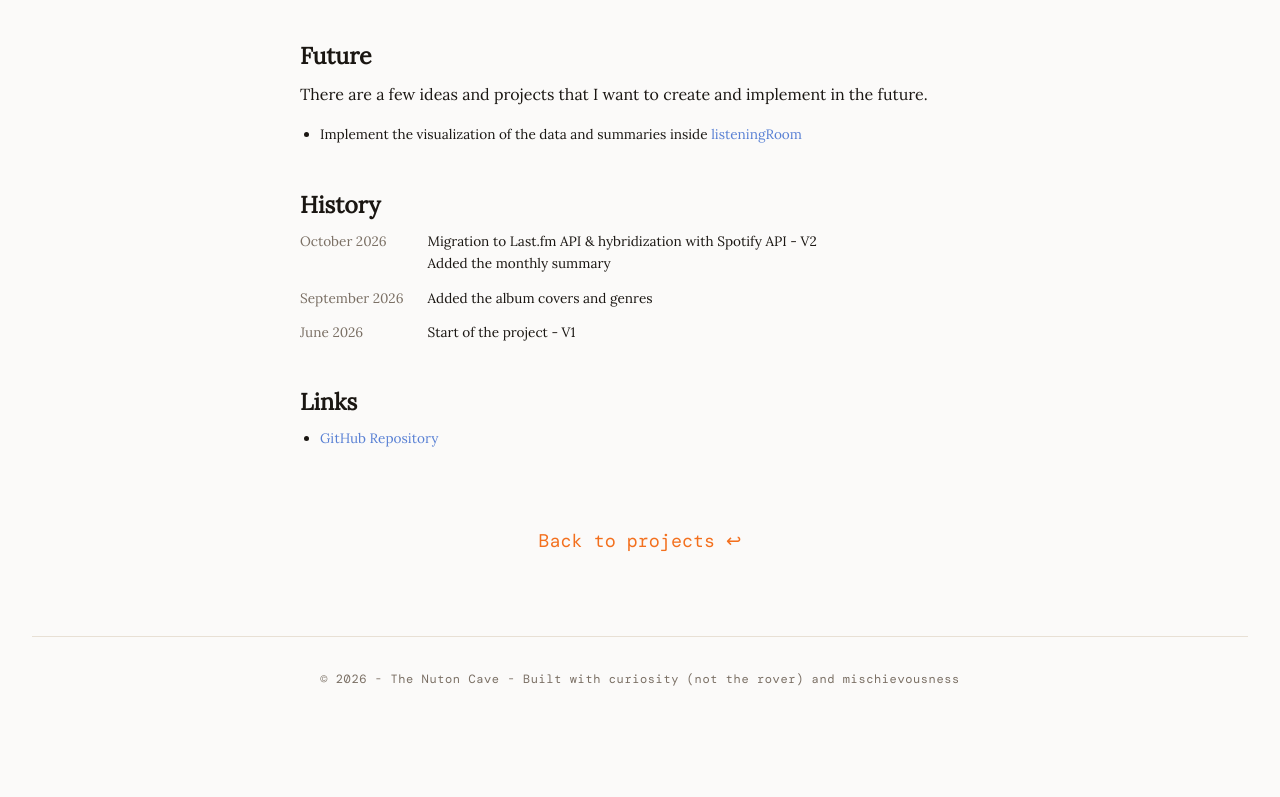
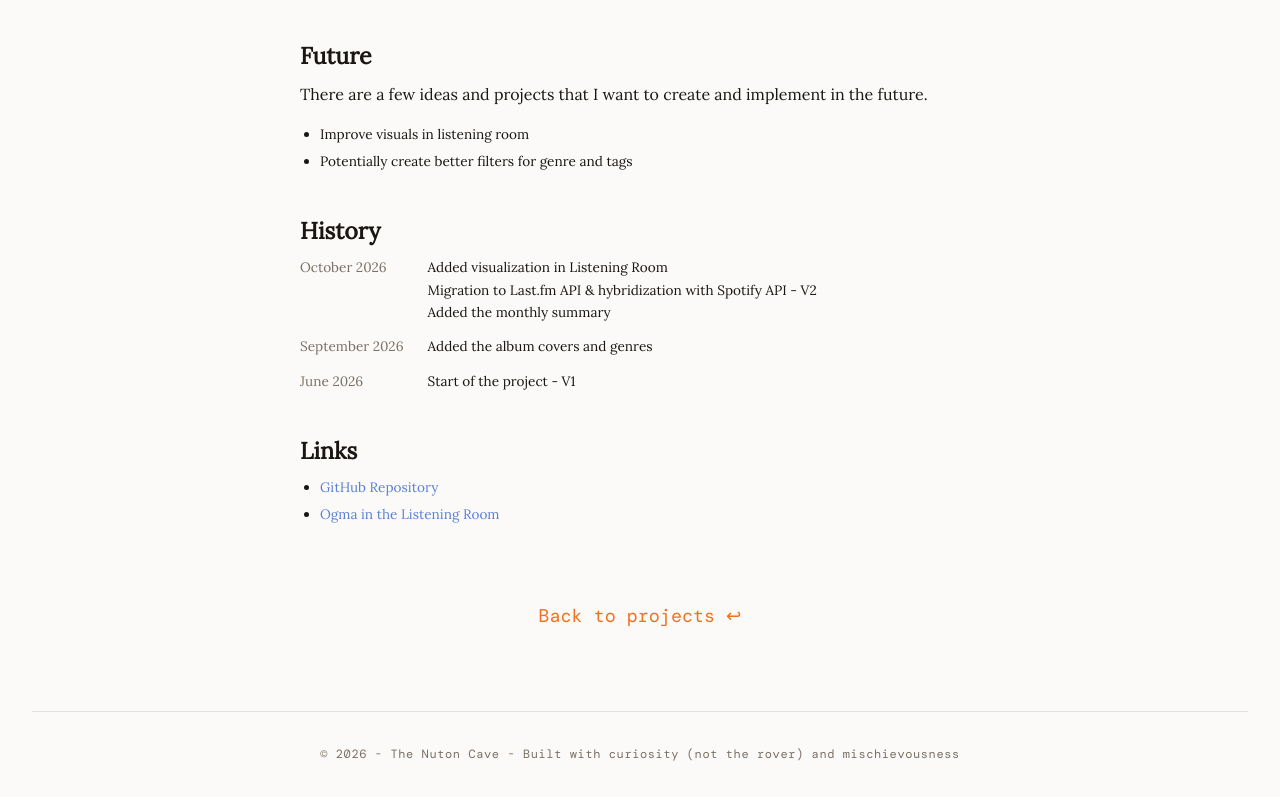
Before and after one commit to ghubin/ghubin.github.io, a plain HTML site: page projects/ogma.html in a window 1280 px wide. Shown: the part 3921-4718 px from the top of the page. Before the commit the page ends 4643 px from the top, so only its background shows below. Drawn offline with nearby package versions, Linux system fonts and the light colour scheme.

Commit message:
Updated Ogma project page and minor visual modifications in ListeningRoom

```diff
--- a/projects/ogma.html
+++ b/projects/ogma.html
@@ -196,7 +196,8 @@
       <h2>Future</h2>
       <p>There are a few ideas and projects that I want to create and implement in the future.</p>
       <ul>
-        <li>Implement the visualization of the data and summaries inside <a href="../listeningRoom.html">listeningRoom</a></li>
+        <li>Improve visuals in listening room</li>
+        <li>Potentially create better filters for genre and tags</li>
       </ul>
     </section>
 
@@ -205,7 +206,7 @@
       <h2>History</h2>
       <dl class="project_updates">
         <dt>October 2026</dt>
-        <dd>Migration to Last.fm API & hybridization with Spotify API - V2 <br> Added the monthly summary</dd>
+        <dd> Added visualization in Listening Room <br>Migration to Last.fm API & hybridization with Spotify API - V2 <br> Added the monthly summary</dd>
         <dt>September 2026</dt>
         <dd>Added the album covers and genres</dd>
         <dt>June 2026</dt>
@@ -217,6 +218,7 @@
       <h2>Links</h2>
       <ul class="project_links">
         <li><a href="https://github.com/ghubin">GitHub Repository</a></li>
+        <li><a href="../listeningRoom.html#ogma">Ogma in the Listening Room</a></li>
       </ul>
     </section>
 
```
Also changed, not shown: listeningRoom.html (+2 -2 lines).
